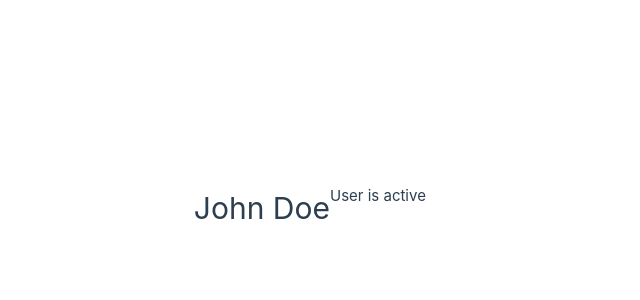
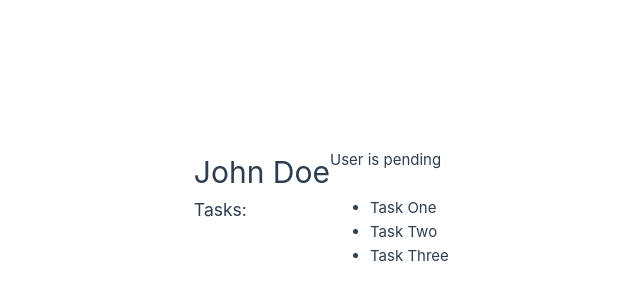
Before and after one commit to LinKai-Li/vue-jobs, a Vue app: page / in a window 1280 px wide. Shown: the part 192-492 px from the top of the page, without its empty margins (310-950 px from the left). Built offline with nearby package versions, Linux system fonts and the light colour scheme.

Commit message:
v-for Directive & Looping

```diff
--- a/src/App.vue
+++ b/src/App.vue
@@ -3,7 +3,7 @@ export default {
   data() {
     return {
       name: "John Doe",
-      status: "active",
+      status: "pending",
       tasks: ["Task One", "Task Two", "Task Three"],
     };
   },
@@ -15,4 +15,9 @@ export default {
   <p v-if="status === 'active'">User is active</p>
   <p v-else-if="status === 'pending'">User is pending</p>
   <p v-else>User is inactive</p>
+
+  <h3>Tasks:</h3>
+  <ul>
+    <li v-for="task in tasks" :key="task">{{ task }}</li>
+  </ul>
 </template>
```
